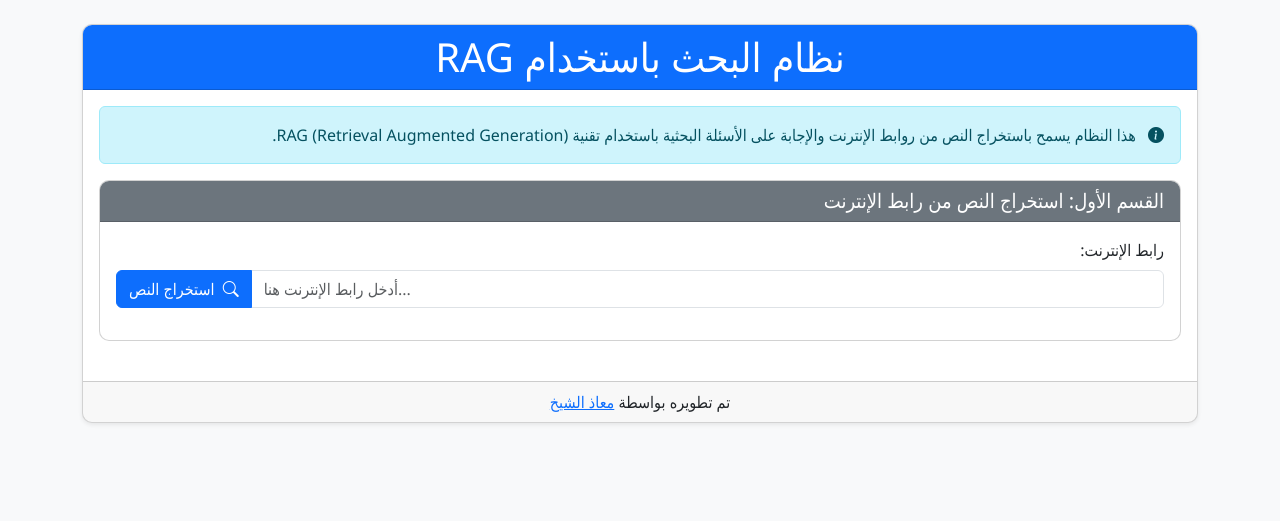
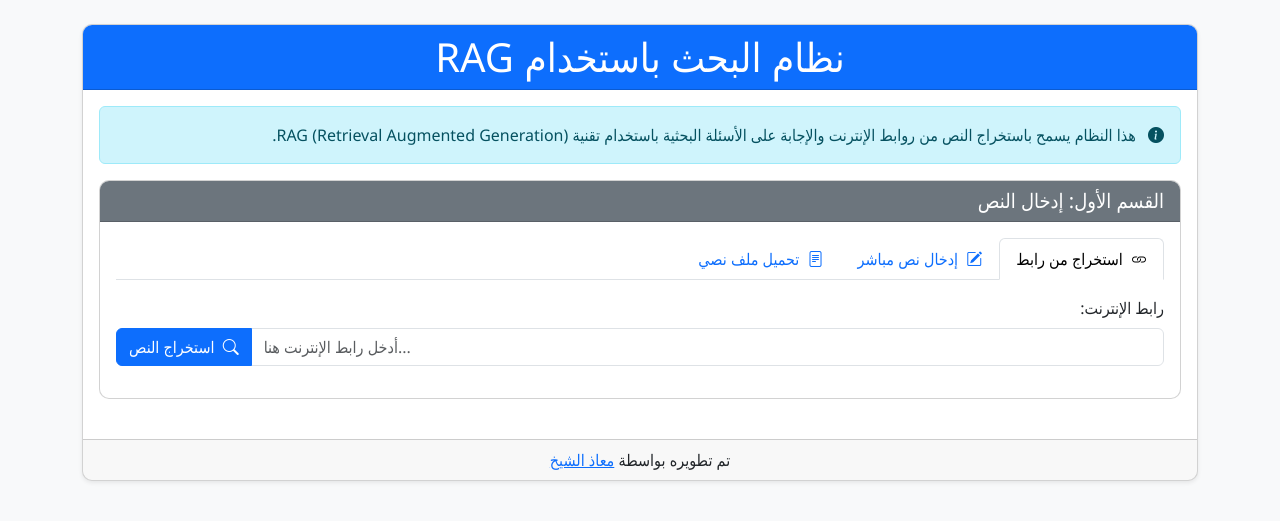
Before and after one commit to moaathalshaikh/research-rag-app, a Flask app: page / in a window 1280 px wide. Shown: the top 521 px of the page. Run offline with Flask 3, Linux system fonts and the light colour scheme; some libraries are stand-ins or nearby versions.

Commit message:
إضافة ميزة إدخال النص المباشر وتحميل الملفات النصية

```diff
--- a/app.py
+++ b/app.py
@@ -1,14 +1,11 @@
 import os
 from flask import Flask, render_template, request, jsonify, send_file
-import requests
-from bs4 import BeautifulSoup
 import google.generativeai as genai
 from dotenv import load_dotenv
-from langchain.text_splitter import RecursiveCharacterTextSplitter
 import pandas as pd
 import json
+from datetime import datetime
 import time
-from datetime import datetime
 
 # تحميل المتغيرات البيئية
 load_dotenv()
@@ -27,13 +24,10 @@ os.makedirs("temp_data", exist_ok=True)
 from web_scraper import extract_text_from_url
 
 # استيراد نظام RAG
-from rag_system import RAGSystem
-
-# إنشاء تطبيق Flask
-app = Flask(__name__)
+from rag_system import RAGSystem, create_rag_system
 
 # إنشاء نظام RAG
-rag_system = RAGSystem()
+rag_system = create_rag_system()
 
 # المسارات
 @app.route('/')
@@ -45,17 +39,18 @@ def extract():
     try:
         url = request.form.get('url')
         if not url:
-            return jsonify({'success': False, 'error': 'الرجاء إدخال رابط صحيح'}), 400
+            return jsonify({'error': 'الرجاء إدخال رابط صحيح'}), 400
 
         # استخراج النص من الرابط
         text = extract_text_from_url(url)
 
         if not text:
-            return jsonify({'success': False, 'error': 'لم يتم العثور على نص في الرابط المحدد'}), 400
+            return jsonify({'error': 'لم يتم العثور على نص في الرابط المحدد'}), 400
 
-        return jsonify({'success': True, 'text': text})
+        return jsonify({'text': text})
     except Exception as e:
-        return jsonify({'success': False, 'error': str(e)}), 500
+        app.logger.error(f"خطأ في استخراج النص: {str(e)}")
+        return jsonify({'error': str(e)}), 500
 
 @app.route('/save_text', methods=['POST'])
 def save_text():
@@ -64,38 +59,45 @@ def save_text():
         text = data.get('text', '')
 
         if not text:
-            return jsonify({'success': False, 'error': 'لا يوجد نص للحفظ'}), 400
+            return jsonify({'error': 'لا يوجد نص للحفظ'}), 400
 
         # إنشاء اسم ملف فريد
-        filename = f"extracted_text_{int(time.time())}.txt"
+        timestamp = datetime.now().strftime("%Y%m%d_%H%M%S")
+        filename = f"extracted_text_{timestamp}.txt"
         filepath = os.path.join('temp_data', filename)
 
         # حفظ النص في ملف
         with open(filepath, 'w', encoding='utf-8') as f:
             f.write(text)
 
-        return jsonify({'success': True, 'filename': filename})
+        return jsonify({'filename': filename})
     except Exception as e:
-        return jsonify({'success': False, 'error': str(e)}), 500
+        app.logger.error(f"خطأ في حفظ النص: {str(e)}")
+        return jsonify({'error': str(e)}), 500
 
 @app.route('/answer', methods=['POST'])
 def answer():
     try:
         data = request.get_json()
         questions = data.get('questions', [])
+        text = data.get('text', '')
 
         if not questions:
-            return jsonify({'success': False, 'error': 'الرجاء إدخال سؤال واحد على الأقل'}), 400
+            return jsonify({'error': 'الرجاء إدخال سؤال واحد على الأقل'}), 400
+
+        if not text:
+            return jsonify({'error': 'لا يوجد نص للتحليل'}), 400
 
         # الإجابة على الأسئلة باستخدام نظام RAG
         answers = []
         for question in questions:
-            answer = rag_system.answer_question(question)
+            answer = rag_system.answer_question(question, text)
             answers.append({'question': question, 'answer': answer})
 
-        return jsonify({'success': True, 'answers': answers})
+        return jsonify({'answers': answers})
     except Exception as e:
-        return jsonify({'success': False, 'error': str(e)}), 500
+        app.logger.error(f"خطأ في معالجة الأسئلة: {str(e)}")
+        return jsonify({'error': str(e)}), 500
 
 @app.route('/export_results', methods=['POST'])
 def export_results():
@@ -105,10 +107,10 @@ def export_results():
         format_type = data.get('format', 'txt')
 
         if not results:
-            return jsonify({'success': False, 'error': 'لا توجد نتائج للتصدير'}), 400
+            return jsonify({'error': 'لا توجد نتائج للتصدير'}), 400
 
         # إنشاء اسم ملف فريد
-        timestamp = int(time.time())
+        timestamp = datetime.now().strftime("%Y%m%d_%H%M%S")
         filename = f"research_results_{timestamp}.{format_type}"
         filepath = os.path.join('temp_data', filename)
 
@@ -129,128 +131,21 @@ def export_results():
                 json.dump(results, f, ensure_ascii=False, indent=4)
 
         else:
-            return jsonify({'success': False, 'error': 'تنسيق غير مدعوم'}), 400
+            return jsonify({'error': 'تنسيق غير مدعوم'}), 400
 
-        return jsonify({'success': True, 'filename': filename})
+        return jsonify({'filename': filename})
     except Exception as e:
-        return jsonify({'success': False, 'error': str(e)}), 500
+        app.logger.error(f"خطأ في تصدير النتائج: {str(e)}")
+        return jsonify({'error': str(e)}), 500
 
 @app.route('/download/<filename>')
 def download(filename):
     try:
         return send_file(os.path.join('temp_data', filename), as_attachment=True)
     except Exception as e:
-        return jsonify({'success': False, 'error': str(e)}), 500
+        app.logger.error(f"خطأ في تنزيل الملف: {str(e)}")
+        return jsonify({'error': str(e)}), 500
 
 # تشغيل التطبيق
 if __name__ == '__main__':
-    # التأكد من وجود مجلد البيانات المؤقتة
-    os.makedirs('temp_data', exist_ok=True)
-    app.run(debug=True, host='0.0.0.0')
-
-# استيراد نظام RAG
-from rag_system import RAGSystem
-
-# إنشاء نظام RAG
-rag_system = RAGSystem()
-
-# إنشاء قاعدة المعرفة باستخدام RAG
-def create_knowledge_base(text):
-    global rag_system
-    success = rag_system.create_knowledge_base(text)
-    return success
-
-# الإجابة على سؤال باستخدام RAG
-def answer_question_with_rag(question):
-    global rag_system
-    return rag_system.answer_question(question)
-
-# المسارات
-@app.route('/')
-def index():
-    return render_template('index.html')
-
-@app.route('/extract', methods=['POST'])
-def extract():
-    global extracted_text
-
-    url = request.form.get('url')
-    if not url:
-        return jsonify({"error": "يرجى إدخال رابط URL"}), 400
-
-    extracted_text = extract_text_from_url(url)
-
-    # إنشاء قاعدة المعرفة
-    create_knowledge_base(extracted_text)
-
-    return jsonify({"text": extracted_text})
-
-@app.route('/answer', methods=['POST'])
-def answer():
-    data = request.get_json()
-    questions = data.get('questions', [])
-
-    if not questions:
-        return jsonify({"error": "يرجى إدخال سؤال واحد على الأقل"}), 400
-
-    answers = []
-    for question in questions:
-        answer = answer_question_with_rag(question)
-        answers.append({"question": question, "answer": answer})
-
-    return jsonify({"answers": answers})
-
-@app.route('/save_text', methods=['POST'])
-def save_text():
-    global extracted_text
-
-    if not extracted_text:
-        return jsonify({"error": "لا يوجد نص لحفظه"}), 400
-
-    timestamp = datetime.now().strftime("%Y%m%d_%H%M%S")
-    filename = f"temp_data/extracted_text_{timestamp}.txt"
-
-    with open(filename, 'w', encoding='utf-8') as f:
-        f.write(extracted_text)
-
-    return jsonify({"filename": filename})
-
-@app.route('/export_results', methods=['POST'])
-def export_results():
-    data = request.get_json()
-    format_type = data.get('format', 'txt')
-    results = data.get('results', [])
-
-    if not results:
-        return jsonify({"error": "لا توجد نتائج للتصدير"}), 400
-
-    timestamp = datetime.now().strftime("%Y%m%d_%H%M%S")
-
-    if format_type == 'txt':
-        filename = f"temp_data/results_{timestamp}.txt"
-        with open(filename, 'w', encoding='utf-8') as f:
-            for item in results:
-                f.write(f"السؤال: {item['question']}\n")
-                f.write(f"الإجابة: {item['answer']}\n\n")
-
-    elif format_type == 'csv':
-        filename = f"temp_data/results_{timestamp}.csv"
-        df = pd.DataFrame(results)
-        df.to_csv(filename, index=False, encoding='utf-8')
-
-    elif format_type == 'json':
-        filename = f"temp_data/results_{timestamp}.json"
-        with open(filename, 'w', encoding='utf-8') as f:
-            json.dump(results, f, ensure_ascii=False, indent=4)
-
-    else:
-        return jsonify({"error": "صيغة غير مدعومة"}), 400
-
-    return jsonify({"filename": filename})
-
-@app.route('/download/<path:filename>', methods=['GET'])
-def download_file(filename):
-    return send_file(filename, as_attachment=True)
-
-if __name__ == '__main__':
     app.run(debug=True, host='0.0.0.0', port=5000)
--- a/static/js/main.js
+++ b/static/js/main.js
@@ -8,6 +8,14 @@ document.addEventListener('DOMContentLoaded', function() {
     // نموذج استخراج النص
     const extractForm = document.getElementById('extractForm');
     extractForm.addEventListener('submit', handleExtractSubmit);
+
+    // زر استخدام النص المباشر
+    const useDirectTextBtn = document.getElementById('useDirectTextBtn');
+    useDirectTextBtn.addEventListener('click', handleDirectTextSubmit);
+
+    // زر تحميل الملف النصي
+    const loadFileBtn = document.getElementById('loadFileBtn');
+    loadFileBtn.addEventListener('click', handleFileUpload);
 
     // زر حفظ النص
     const saveTextBtn = document.getElementById('saveTextBtn');
@@ -34,7 +42,7 @@ document.addEventListener('DOMContentLoaded', function() {
     addQuestion();
 });
 
-// معالجة استخراج النص
+// معالجة استخراج النص من رابط
 async function handleExtractSubmit(e) {
     e.preventDefault();
 
@@ -74,6 +82,54 @@ async function handleExtractSubmit(e) {
     } finally {
         loadingModal.hide();
     }
+}
+
+// معالجة إدخال النص المباشر
+function handleDirectTextSubmit() {
+    const directTextInput = document.getElementById('directTextInput');
+    const text = directTextInput.value.trim();
+
+    if (!text) {
+        showAlert('يرجى إدخال نص', 'danger');
+        return;
+    }
+
+    extractedText = text;
+    displayExtractedText(extractedText);
+    document.getElementById('questionSection').style.display = 'block';
+    showAlert('تم استخدام النص بنجاح', 'success');
+}
+
+// معالجة تحميل ملف نصي
+function handleFileUpload() {
+    const fileInput = document.getElementById('fileInput');
+    const file = fileInput.files[0];
+
+    if (!file) {
+        showAlert('يرجى اختيار ملف', 'danger');
+        return;
+    }
+
+    // عرض مؤشر التحميل
+    document.getElementById('loadingMessage').textContent = 'جاري قراءة الملف...';
+    loadingModal.show();
+
+    const reader = new FileReader();
+
+    reader.onload = function(e) {
+        extractedText = e.target.result;
+        displayExtractedText(extractedText);
+        document.getElementById('questionSection').style.display = 'block';
+        loadingModal.hide();
+        showAlert('تم تحميل الملف بنجاح', 'success');
+    };
+
+    reader.onerror = function() {
+        loadingModal.hide();
+        showAlert('حدث خطأ أثناء قراءة الملف', 'danger');
+    };
+
+    reader.readAsText(file);
 }
 
 // عرض النص المستخرج
@@ -189,7 +245,10 @@ async function handleSubmitQuestions() {
             headers: {
                 'Content-Type': 'application/json'
             },
-            body: JSON.stringify({ questions })
+            body: JSON.stringify({
+                questions: questions,
+                text: extractedText
+            })
         });
 
         const data = await response.json();
--- a/templates/index.html
+++ b/templates/index.html
@@ -26,12 +26,35 @@
                             </div>
                         </div>
 
-                        <!-- قسم استخراج النص -->
+                        <!-- قسم إدخال النص -->
                         <div class="card mb-4">
                             <div class="card-header bg-secondary text-white">
-                                <h2 class="h5 mb-0">القسم الأول: استخراج النص من رابط الإنترنت</h2>
+                                <h2 class="h5 mb-0">القسم الأول: إدخال النص</h2>
                             </div>
                             <div class="card-body">
+                                <!-- أزرار التبديل بين طرق إدخال النص -->
+                                <ul class="nav nav-tabs mb-3" id="textInputTabs" role="tablist">
+                                    <li class="nav-item" role="presentation">
+                                        <button class="nav-link active" id="url-tab" data-bs-toggle="tab" data-bs-target="#url-tab-pane" type="button" role="tab" aria-controls="url-tab-pane" aria-selected="true">
+                                            <i class="bi bi-link me-1"></i> استخراج من رابط
+                                        </button>
+                                    </li>
+                                    <li class="nav-item" role="presentation">
+                                        <button class="nav-link" id="direct-tab" data-bs-toggle="tab" data-bs-target="#direct-tab-pane" type="button" role="tab" aria-controls="direct-tab-pane" aria-selected="false">
+                                            <i class="bi bi-pencil-square me-1"></i> إدخال نص مباشر
+                                        </button>
+                                    </li>
+                                    <li class="nav-item" role="presentation">
+                                        <button class="nav-link" id="file-tab" data-bs-toggle="tab" data-bs-target="#file-tab-pane" type="button" role="tab" aria-controls="file-tab-pane" aria-selected="false">
+                                            <i class="bi bi-file-text me-1"></i> تحميل ملف نصي
+                                        </button>
+                                    </li>
+                                </ul>
+
+                                <!-- محتوى التبويبات -->
+                                <div class="tab-content" id="textInputTabsContent">
+                                    <!-- تبويب استخراج من رابط -->
+                                    <div class="tab-pane fade show active" id="url-tab-pane" role="tabpanel" aria-labelledby="url-tab" tabindex="0">
                                         <form id="extractForm">
                                             <div class="mb-3">
                                                 <label for="urlInput" class="form-label">رابط الإنترنت:</label>
@@ -43,11 +66,36 @@
                                                 </div>
                                             </div>
                                         </form>
+                                    </div>
 
+                                    <!-- تبويب إدخال نص مباشر -->
+                                    <div class="tab-pane fade" id="direct-tab-pane" role="tabpanel" aria-labelledby="direct-tab" tabindex="0">
+                                        <div class="mb-3">
+                                            <label for="directTextInput" class="form-label">أدخل النص مباشرة:</label>
+                                            <textarea class="form-control" id="directTextInput" rows="6" placeholder="أدخل النص هنا..."></textarea>
+                                            <button type="button" class="btn btn-primary mt-2" id="useDirectTextBtn">
+                                                <i class="bi bi-check-circle me-1"></i> استخدام هذا النص
+                                            </button>
+                                        </div>
+                                    </div>
+
+                                    <!-- تبويب تحميل ملف نصي -->
+                                    <div class="tab-pane fade" id="file-tab-pane" role="tabpanel" aria-labelledby="file-tab" tabindex="0">
+                                        <div class="mb-3">
+                                            <label for="fileInput" class="form-label">اختر ملفًا نصيًا:</label>
+                                            <input class="form-control" type="file" id="fileInput" accept=".txt,.text,.md,.csv">
+                                            <button type="button" class="btn btn-primary mt-2" id="loadFileBtn">
+                                                <i class="bi bi-upload me-1"></i> تحميل الملف
+                                            </button>
+                                        </div>
+                                    </div>
+                                </div>
+
+                                <!-- قسم عرض النص -->
                                 <div class="mb-3 mt-4" id="extractedTextSection" style="display: none;">
-                                    <label for="extractedText" class="form-label">النص المستخرج:</label>
+                                    <label for="extractedText" class="form-label">النص:</label>
                                     <div class="position-relative">
-                                        <textarea class="form-control" id="extractedText" rows="10" readonly></textarea>
+                                        <textarea class="form-control" id="extractedText" rows="10"></textarea>
                                         <button class="btn btn-sm btn-outline-secondary position-absolute top-0 end-0 m-2" id="saveTextBtn">
                                             <i class="bi bi-download"></i> حفظ النص
                                         </button>
```
Lines whose indentation alone changed are shown as unchanged.
